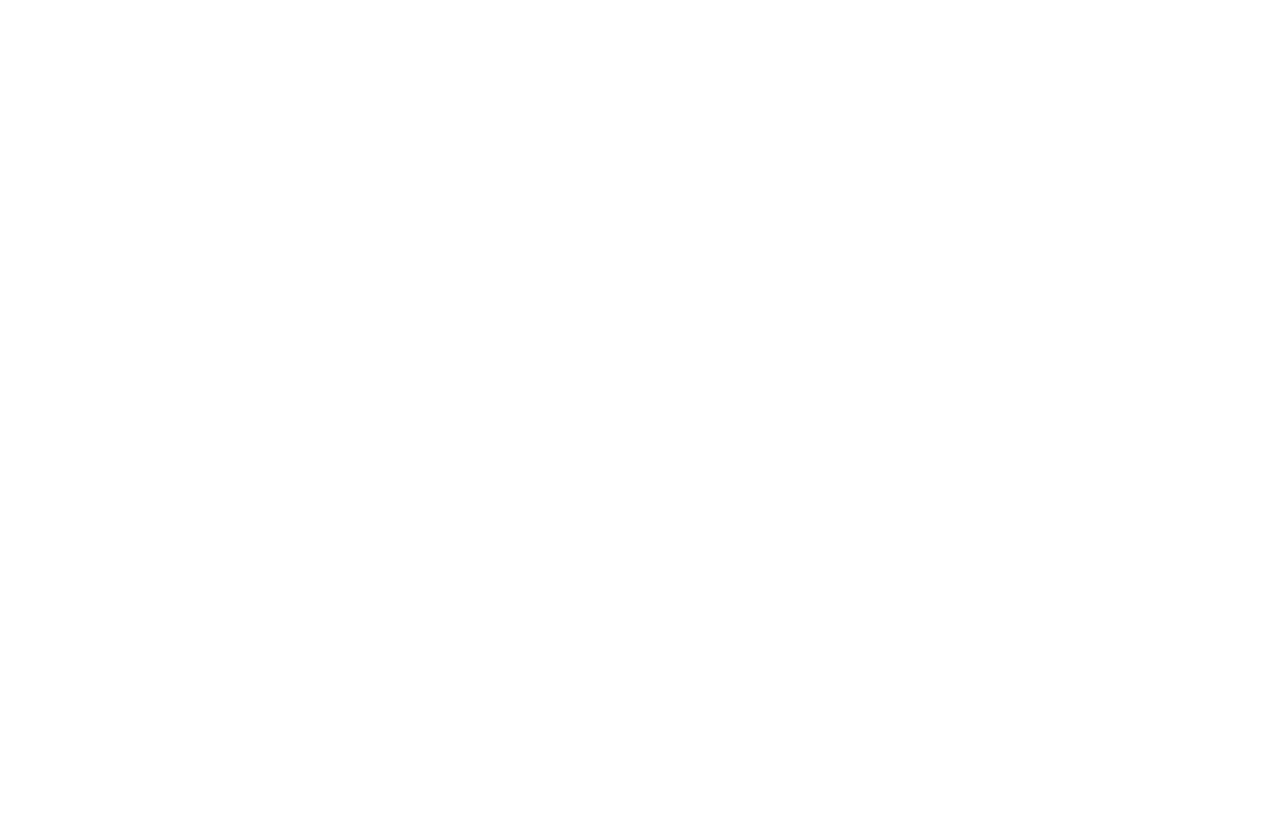
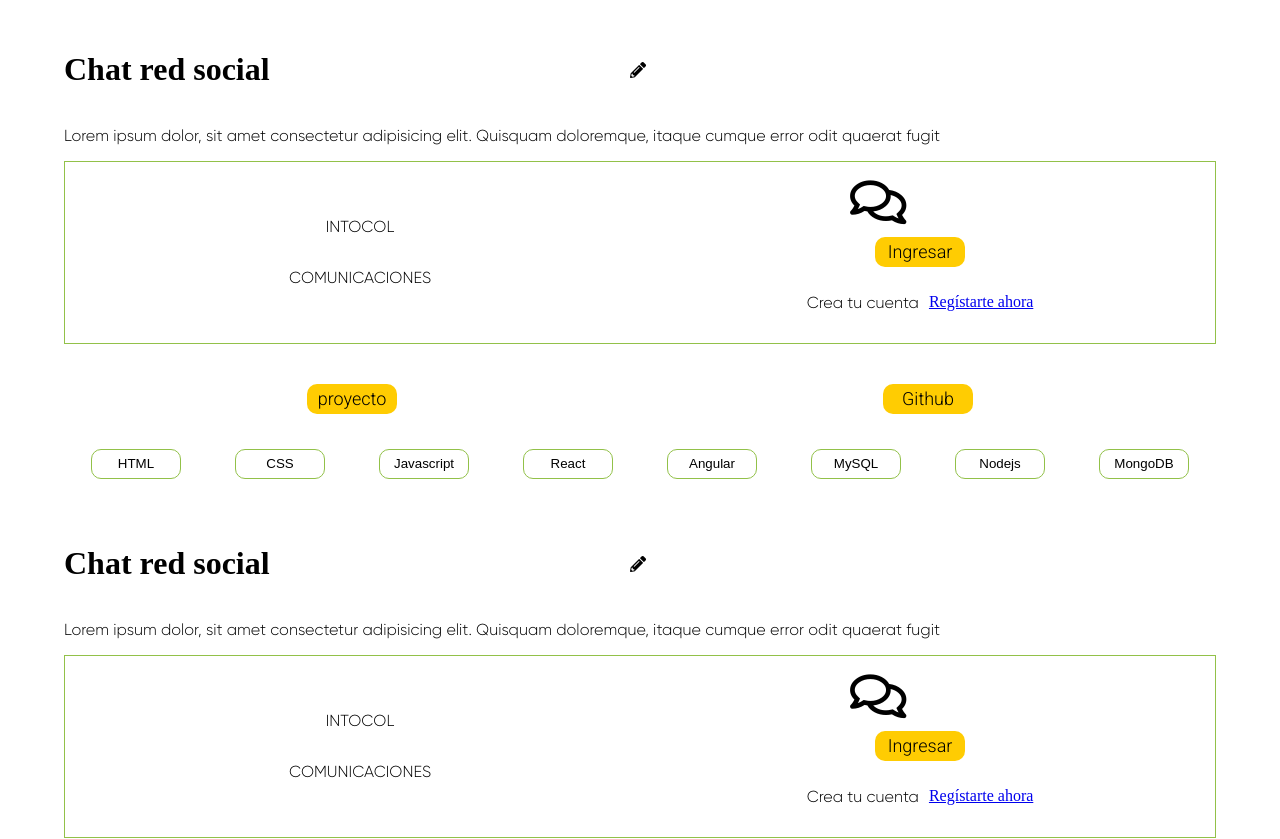
Before and after one commit to Javieredoher/social_Programate_fe, a React app: page /portfolio in a window 1280 px wide. Shown: the top 839 px of the page. Before the commit the page ends 800 px from the top, so only its background shows below. Built offline with nearby package versions, Linux system fonts and the light colour scheme.

Commit message:
19-11-2021 | Routes | JEHC

```diff
--- a/src/components/editarproyectos/EditarProyectos.jsx
+++ b/src/components/EditProject/EditProject.jsx
@@ -1,8 +1,8 @@
 import React, { Fragment } from 'react'
-import style from './EditarProyectos.module.css'
+import style from './EditProject.module.css'
 import crud from '../../assets/images/crud.png'
 
-const EditarProyectos = () => {
+const EditProject = () => {
     return (
         <Fragment>
       <form className={style.from_container}>
@@ -75,4 +75,4 @@
     )
 }
 
-export default EditarProyectos
+export default EditProject
--- a/src/components/portafolio/Portafolio.jsx
+++ b/src/components/portfolio/Portfolio.jsx
@@ -1,7 +1,7 @@
 import React, { Fragment } from 'react'
-import style from './Portafolio.module.css'
+import style from './Portfolio.module.css'
 
-const Portafolio = () => {
+const Portfolio = () => {
 
     return (
         <Fragment>
@@ -110,4 +110,4 @@
     )
 }
 
-export default Portafolio
+export default Portfolio
--- a/src/routes/App.jsx
+++ b/src/routes/App.jsx
@@ -8,8 +8,8 @@
 import Start from "../components/Start";
 import FormJobsPage from "../pages/FormJobsPage";
 import CommunityPage from "../pages/CommunityPage";
-import Portafolio from '../components/portafolio/Portafolio'
-import EditarProyectos from '../components/editarproyectos/EditarProyectos'
+import PortfolioPage from '../components/portfolio/Portfolio'
+import EditProject from '../components/EditProject/EditProject'
 
 
 const App = () => {
@@ -35,7 +35,6 @@
                         <FormNewsPage />
                     </Route>
 
-
                     <Route exact path="/formnews/:id">
                         <FormNewsPage />
                     </Route>
@@ -48,6 +47,14 @@
                         <CommunityPage />
                     </Route>
 
+                    <Route exact path="/portfolio">
+                        <PortfolioPage />
+                    </Route>
+
+                    <Route exact path="/editproject">
+                        <EditProject />
+                    </Route>
+
 
                 </Switch>
             </Router>
```
Also changed, not shown: src/pages/EditProjectPage.jsx (added, +20 -0 lines), src/pages/PortfolioPage.jsx (added, +20 -0 lines), src/components/EditProject/EditProject.module.css (renamed from src/components/editarproyectos/EditarProyectos.module.css), src/components/portfolio/Portfolio.module.css (renamed from src/components/portafolio/Portafolio.module.css).
